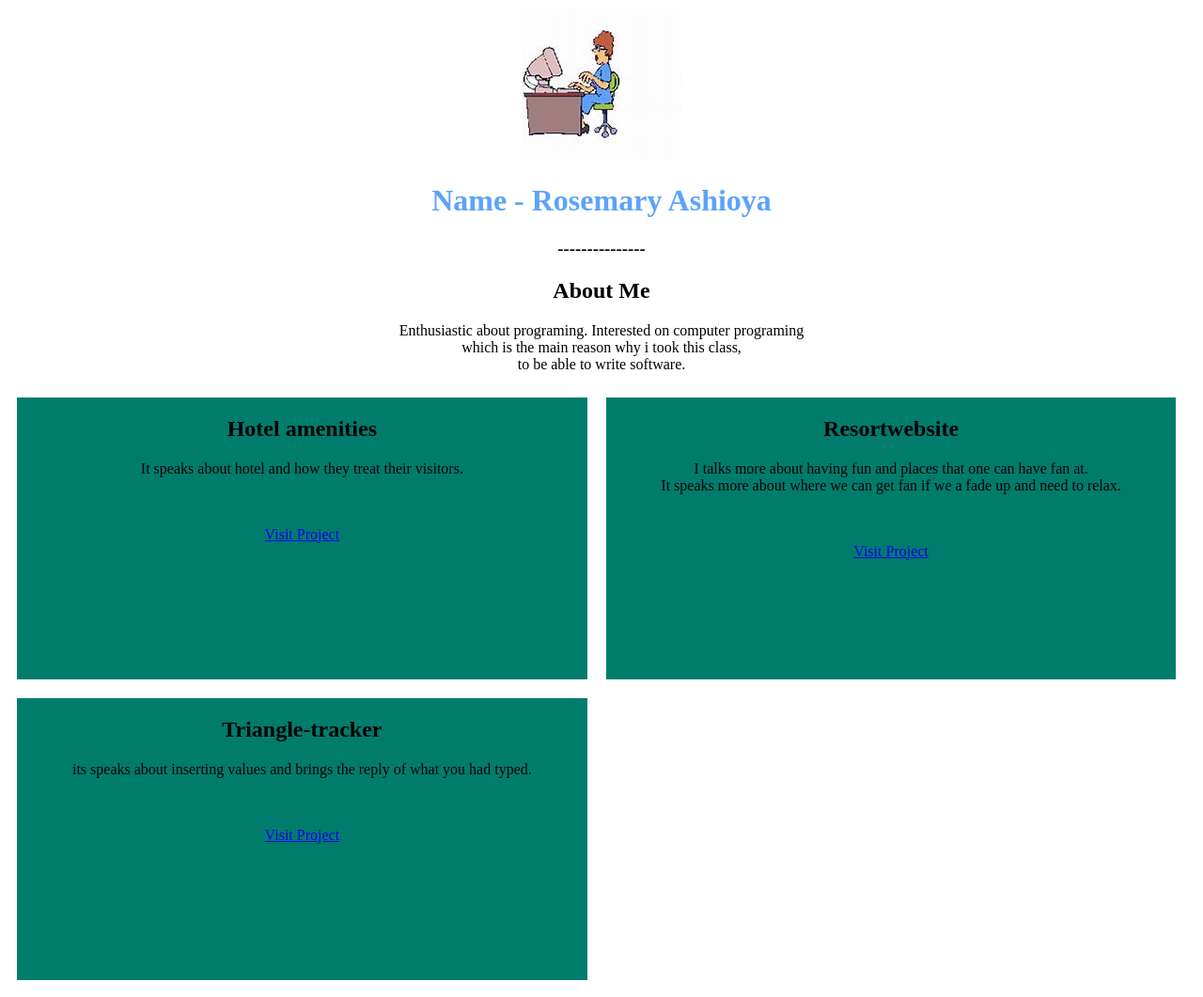
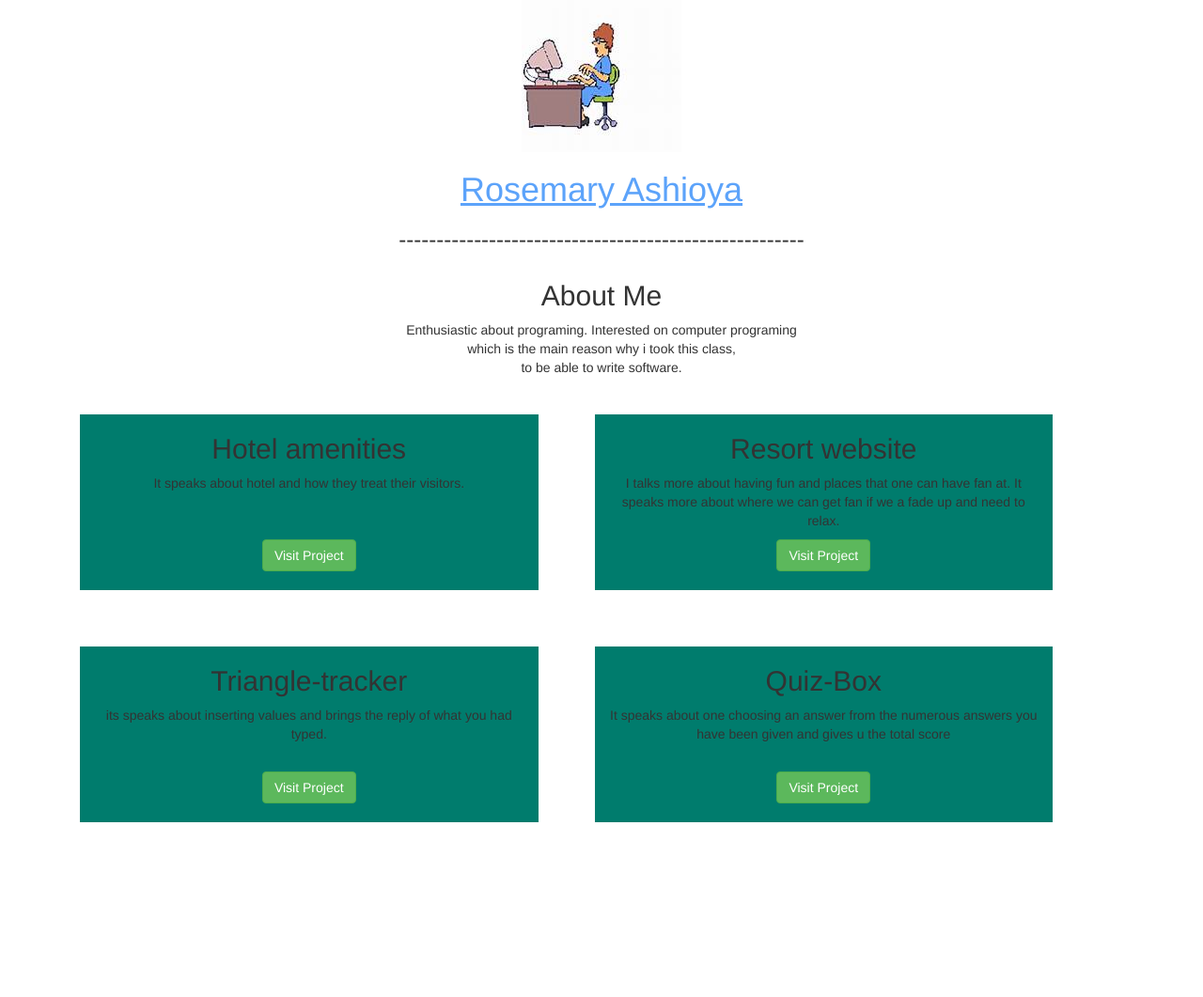
Before and after one commit to rosemaryashioya/rosemaryashioya.github.io, a plain HTML site: page index.html in a window 1280 px wide. Shown: the whole page at 94% size. After the commit the page ends 905 px from the top, so only its background shows below. Drawn offline with nearby package versions, Linux system fonts and the light colour scheme.

Commit message:
Added Quiz Board Project and implemented use of bootstrap

```diff
--- a/css/style.css
+++ b/css/style.css
@@ -1,3 +1,4 @@
+
 .my-pic{
   text-align: center;
 }
@@ -11,6 +12,7 @@
 .my-align{
   text-align: center;
 }
+
 
 /*two equal columns that floats next to each other */
 .column {
--- a/index.html
+++ b/index.html
@@ -2,6 +2,7 @@
 <html lang="en" dir="ltr">
   <head>
     <link rel="stylesheet" href="css/style.css">
+    <link rel="stylesheet" href="https://maxcdn.bootstrapcdn.com/bootstrap/3.3.7/css/bootstrap.min.css">
     <meta charset="utf-8">
     <title>Rosemary Ashioya Portfolio</title>
   </head>
@@ -9,43 +10,69 @@
     <!-- My picture-->
     <div class="my-pic">
       <img src="images/th.jpeg">
-      <h1 class="name">Name - Rosemary Ashioya</h1>
+      <h1 class="name" style="text-decoration:underline;">Rosemary Ashioya</h1>
     </div>
+
+
     <!-- divider-->
     <div class="my-align">
-      <h3>---------------</h3>
+      <h3>------------------------------------------------------</h3>
     </div>
+
+
     <!-- About Me-->
-    <div class="my-align">
+  <div class="container">
+    <div class="row my-align">
       <h2>About Me</h2>
       <p>Enthusiastic about programing. Interested on computer programing <br> which is the main reason why i took this class,<br> to be able to write software.</p>
     </div>
+  </div>
+
+
     <!-- My Projects-->
-    <div class="row">
-      <div class="column my-align" style="background-color: #007c6d;">
+    <div class="container" style="text-align: center">
+
+      <div class="row">
+      <div class="col-md-5" style="background-color: #007c6d; margin: 30px; display: block;" >
         <h2> Hotel amenities</h2>
         <p> It speaks about hotel and how they treat their visitors.</p>
         <br>
         <br>
-        <a href="https://github.com/rosemaryashioya/hotel-amenities">Visit Project</a>
+        <a href="https://github.com/rosemaryashioya/hotel-amenities" class="btn btn-success">Visit Project</a>
+        <br>
+        <br>
       </div>
-      <div class="column my-align" style="background-color: #007c6d;">
-        <h2> Resortwebsite</h2>
-        <p>I talks more about having fun and places that one can have fan at.<br>
-          It speaks more about where we can get fan if we a fade up and need to relax.</p>
-          <br>
-          <br>
-          <a href="https://github.com/rosemaryashioya/resortWebsite">Visit Project</a>
+
+      <div class="col-md-5" style="background-color: #007c6d; margin: 30px; display: block;">
+        <h2> Resort website</h2>
+        <p>I talks more about having fun and places that one can have fan at. It speaks more about where we can get fan if we a fade up and need to relax.</p>
+        <a href="https://github.com/rosemaryashioya/resortWebsite" class="btn btn-success">Visit Project</a>
+        <br>
+        <br>
       </div>
+    </div>
+
       <div class="row">
-        <div class="column my-align" style="background-color: #007c6d;">
+        <div class="col-md-5" style="background-color: #007c6d; margin: 30px;">
           <h2> Triangle-tracker</h2>
           <p> its speaks about inserting values and brings the reply of what you had typed.</p>
           <br>
+          <a href="https://github.com/triangle-tracker" class="btn btn-success">Visit Project</a>
           <br>
-          <a href="https://github.com/rosemaryashioya/rosemaryashioya.github.io/tree/triangle-tracker">Visit Project</a>
+          <br>
         </div>
+
+        <div class="col-md-5" style="background-color: #007c6d; margin: 30px;">
+        <h2>Quiz-Box</h2>
+        <p> It speaks about one choosing an answer from the numerous answers you have been given and gives u the total score </p>
+        <br>
+        <a href="https://rosemaryashioya.github.io/Quiz-Box/" class="btn btn-success">Visit Project</a>
+        <br>
+        <br>
+      </div>
     </div>
 
+    </div>
+  </div>
   </body>
 </html>
```
